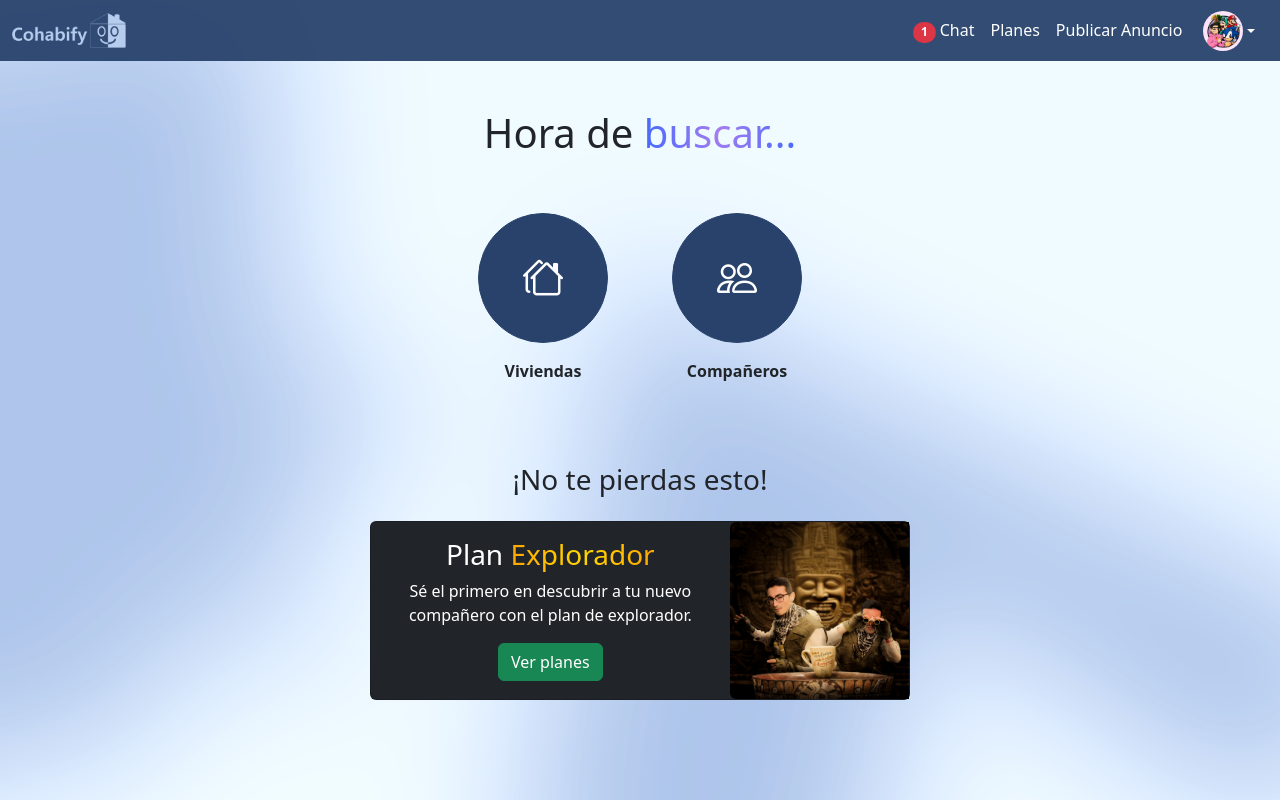
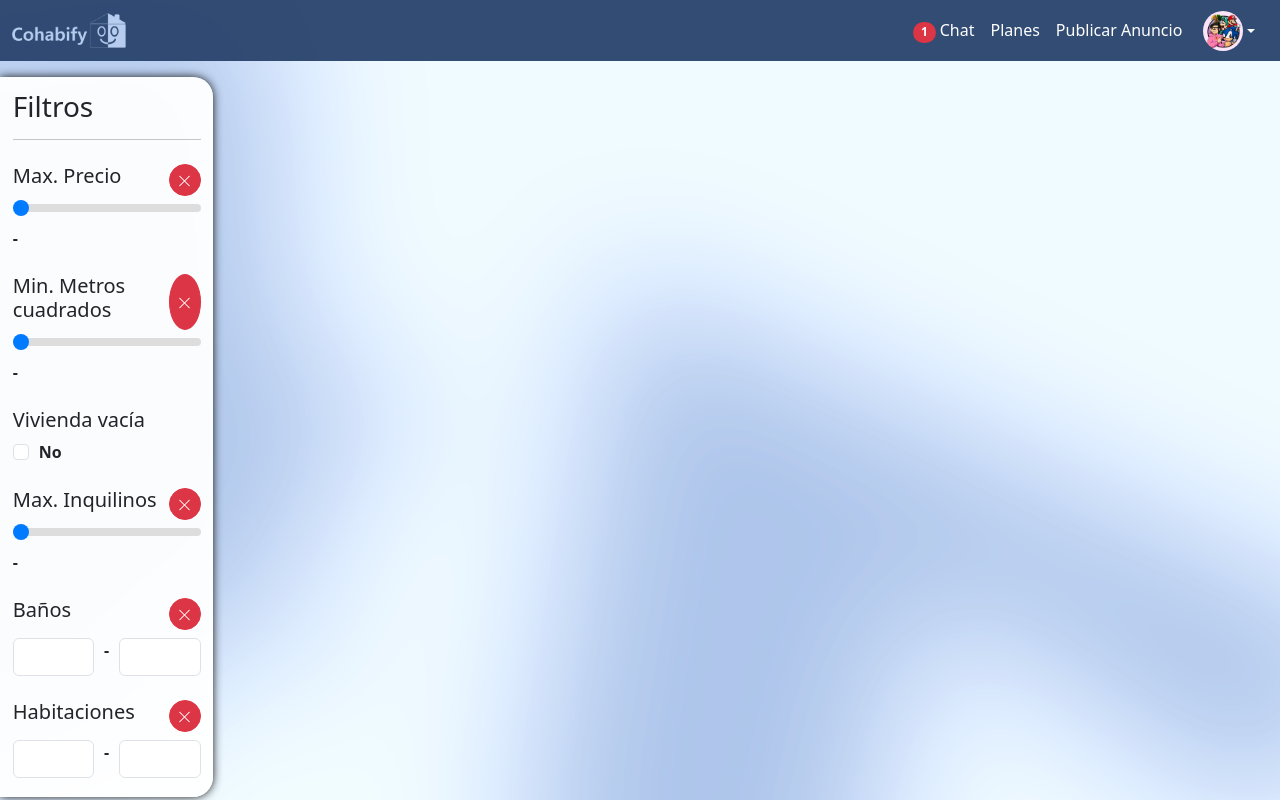
Before and after one commit to Cohabify-ISPP/Cohabify, a Vue app in the folder frontend/: page /houses in a window 1280 px wide. Before the commit this address led to /. Built offline with nearby package versions, Linux system fonts and the light colour scheme.

Commit message:
feat: añadir filtros

```diff
--- a/frontend/src/components/Main.vue
+++ b/frontend/src/components/Main.vue
@@ -9,7 +9,7 @@ import Navbar from './Navbar.vue'
   </div>
   <div class="d-flex flex-row justify-content-center align-items-center">
     <div class="d-flex flex-column align-items-center" style="padding-right: 2rem;">
-      <button class="btn-primary btn-circle btn-xl" @click="this.$router.push('/viviendas')">
+      <button class="btn-primary btn-circle btn-xl" @click="this.$router.push('/houses')">
         <i class="bi bi-houses h1"></i>
       </button>
       <b class="mt-3">Viviendas</b>
--- a/frontend/src/components/houseAdvertisement/HouseAdvertisementList.vue
+++ b/frontend/src/components/houseAdvertisement/HouseAdvertisementList.vue
@@ -1,7 +1,150 @@
 <script setup>
+import { ref, defineExpose } from 'vue'
 import Navbar from '../Navbar.vue'
+
+const price = ref(0)
+const meters = ref(0)
+const empty = ref(false)
+const tenants = ref(0)
+const minBathrooms = ref(null)
+const maxBathrooms = ref(null)
+const minBedrooms = ref(null)
+const maxBedrooms = ref(null)
+const errors = ref(['priceVal'])
+
+const applyFilters = () => {
+
+    if (price.value < 0 || price.value > 5000) {
+        errors.value.push('priceVal')
+    }
+
+    if (meters.value < 0 || meters.value > 350) {
+        errors.value.push('metersVal')
+    }
+
+    if (tenants.value < 0 || tenants.value > 10) {
+        errors.value.push('tenantsVal')
+    }
+
+    if (minBathrooms.value !== null && typeof minBathrooms.value !== 'number' || minBathrooms.value < 0) {
+        errors.value.push('minBathroomsVal')
+    }
+
+    if (maxBathrooms.value !== null && typeof maxBathrooms.value !== 'number' || maxBathrooms.value < 0) {
+        errors.value.push('maxBathroomsVal')
+    }
+
+    if (minBathrooms.value > maxBathrooms.value) {
+        errors.value.push('minBathroomsVal')
+        errors.value.push('maxBathroomsVal')
+    }
+
+    if (minBedrooms.value !== null && typeof minBedrooms.value !== 'number' || minBedrooms.value < 0) {
+        errors.value.push('minRoomsVal')
+    }
+
+    if (maxBedrooms.value !== null && typeof maxBedrooms.value !== 'number' || maxBedrooms.value < 0) {
+        errors.value.push('maxRoomsVal')
+    }
+
+    if (minBedrooms.value > maxBedrooms.value) {
+        errors.value.push('minRoomsVal')
+        errors.value.push('maxRoomsVal')
+    }
+
+}
+
+defineExpose({
+  applyFilters
+})
+
+
+
 </script>
 <template>
     <navbar />
+    <div class="col-2 filter-column justify-content-between">
+        <form class="needs-validation" novalidate>
+            <h3>Filtros</h3>
+            <hr>
 
+            <!-- Precio -->
+
+            <div class="mt-4 d-flex justify-content-between" style="width: 100%;">
+                <h5>Max. Precio</h5>
+                <button class="btn btn-danger btn-sm rounded-circle " @click.prevent="price = 0">
+                    <i class="bi bi-x-lg"></i>
+                </button>
+            </div>
+            <input type="range" class="form-range" min="0" max="5000" step="50" v-model="price" id="priceVal" :class="{'is-invalid': errors.includes('priceVal')}">
+            <b>{{ price == 0 ? '-' : price == 5000 ? '+ ' + price.toString() + '€' : '<= ' + price.toString() + '€' }}</b>
+
+            <!-- Metros cuadrados -->
+
+            <div class="mt-4 d-flex justify-content-between">
+                <h5>Min. Metros cuadrados</h5>
+                <button class="btn btn-danger btn-sm rounded-circle " @click.prevent="meters = 0">
+                    <i class="bi bi-x-lg"></i>
+                </button>
+            </div>
+            <input type="range" class="form-range" min="0" max="350" step="5" v-model="meters" id="metersVal" :class="{'is-invalid': errors.includes('metersVal')}">
+            <b>{{ meters == 0 ? '-' : '>= ' + meters.toString() + 'm²' }}</b>
+
+            <!-- Vivienda vacía -->
+
+            <div class="mt-4">
+                <h5>Vivienda vacía</h5>
+                <input type="checkbox" class="form-check-input" id="empty" v-model="empty" :class="{'is-invalid': errors.includes('empty')}">
+                <b style="margin-left: 10px;">{{ empty ? 'Sí' : 'No' }}</b>
+            </div>
+
+            <!-- Inquilinos -->
+
+            <div v-if="!empty">
+                <div class="mt-4 d-flex justify-content-between" :invalid="true">
+                    <h5>Max. Inquilinos</h5>
+                    <button class="btn btn-danger btn-sm rounded-circle " @click.prevent="tenants = 0">
+                        <i class="bi bi-x-lg"></i>
+                    </button>
+                </div>
+                <input type="range" class="form-range" min="0" max="10" step="1" v-model="tenants" id="tenantsVal" :class="{'is-invalid': errors.includes('tenantsVal')}">
+                <b>{{ tenants == 0 ? '-' : tenants == 10 ? '+ ' + tenants.toString() : '<= ' + tenants.toString() }}</b>
+            </div>
+
+            <!-- Baños -->
+
+            <div class="mt-4 d-flex justify-content-between">
+                <h5>Baños</h5>
+                <button class="btn btn-danger btn-sm rounded-circle " @click.prevent="minBathrooms = null; maxBathrooms = null">
+                    <i class="bi bi-x-lg"></i>
+                </button>
+            </div>
+            <div class="d-flex justify-content-between mt-2">
+                <input type="number" class="form-control" v-model="minBathrooms" min="0" id="minBathroomsVal" :class="{'is-invalid': errors.includes('minBathroomsVal')}">
+                <b style="margin: 0 10px;"> - </b>
+                <input type="number" class="form-control" v-model="maxBathrooms" id="maxBathroomsVal" :class="{'is-invalid': errors.includes('maxBathroomsVal')}">
+            </div>
+
+            <!-- Habitaciones -->
+
+            <div class="mt-4 d-flex justify-content-between">
+                <h5>Habitaciones</h5>
+                <button class="btn btn-danger btn-sm rounded-circle " @click.prevent="minBedrooms = null; maxBedrooms = null">
+                    <i class="bi bi-x-lg"></i>
+                </button>
+            </div>
+            <div class="d-flex justify-content-between mt-2">
+                <input type="number" class="form-control" v-model="minBedrooms" min="0" id="minRoomsVal" :class="{'is-invalid': errors.includes('minRoomsVal')}">
+                <b style="margin: 0 10px;"> - </b>
+                <input type="number" class="form-control" v-model="maxBedrooms" id="maxRoomsVal" :class="{'is-invalid': errors.includes('maxRoomsVal')}">
+            </div>
+        </form>
+        <div class="d-flex justify-content-between mb-2 mt-5">
+            <button class="btn btn-primary" @click="errors=[]; applyFilters()">Aplicar filtros</button>
+            <button class="btn btn-danger" @click="price = 0; meters = 0; empty = false; tenants = 0; minBathrooms = null; maxBathrooms = null; minBedrooms = null; maxBedrooms = null">Limpiar filtros</button>
+        </div>
+    </div>
+    <div class="col-10 list-container">
+
+    </div>
 </template>
--- a/frontend/src/router.js
+++ b/frontend/src/router.js
@@ -8,7 +8,7 @@ const routes = [
     { path: '/', component: Main },
     { path: '/login', component: Login },
     { path: '/register', component: Register },
-    { path: '/viviendas', component: HouseAdvertisementList},
+    { path: '/houses', component: HouseAdvertisementList},
     { path: '/:pathMatch(.*)*', redirect: '/' }
 ];
 
--- a/frontend/src/style.css
+++ b/frontend/src/style.css
@@ -119,6 +119,55 @@ button:focus-visible {
   height: 100vh;
 }
 
+input[type=range]::-webkit-slider-runnable-track {
+  background: #ddd;
+}
+
+input[type=range]::-webkit-slider-thumb {
+  background: #007bff;
+}
+
+input[type=range]::-moz-range-track {
+  background: #ddd;
+}
+
+input[type=range]::-moz-range-thumb {
+  background: #007bff;
+}
+
+input[type=range]::-ms-fill-lower {
+  background: #007bff;
+}
+
+input[type=range]::-ms-fill-upper {
+  background: #ddd;
+}
+
+.filter-column {
+  position: fixed;
+  display: flex;
+  flex-direction: column;
+  padding: 1%;
+  height: 90vh;
+  background-color: #fffffff1;
+  border-top-right-radius: 20px;
+  border-bottom-right-radius: 20px;
+  margin-top: 2vh;
+  margin-bottom: 2vh;
+  box-shadow: #1a1a1a 0px 0px 10px 0px;
+  justify-content: start;
+  text-align: left;
+  overflow: auto;
+}
+
+.list-container {
+  display: flex;
+  flex-direction: column;
+  justify-content: center;
+  align-items: center;
+  height: 100%;
+}
+
 #app {
   margin: 0 auto;
   text-align: center;
```
